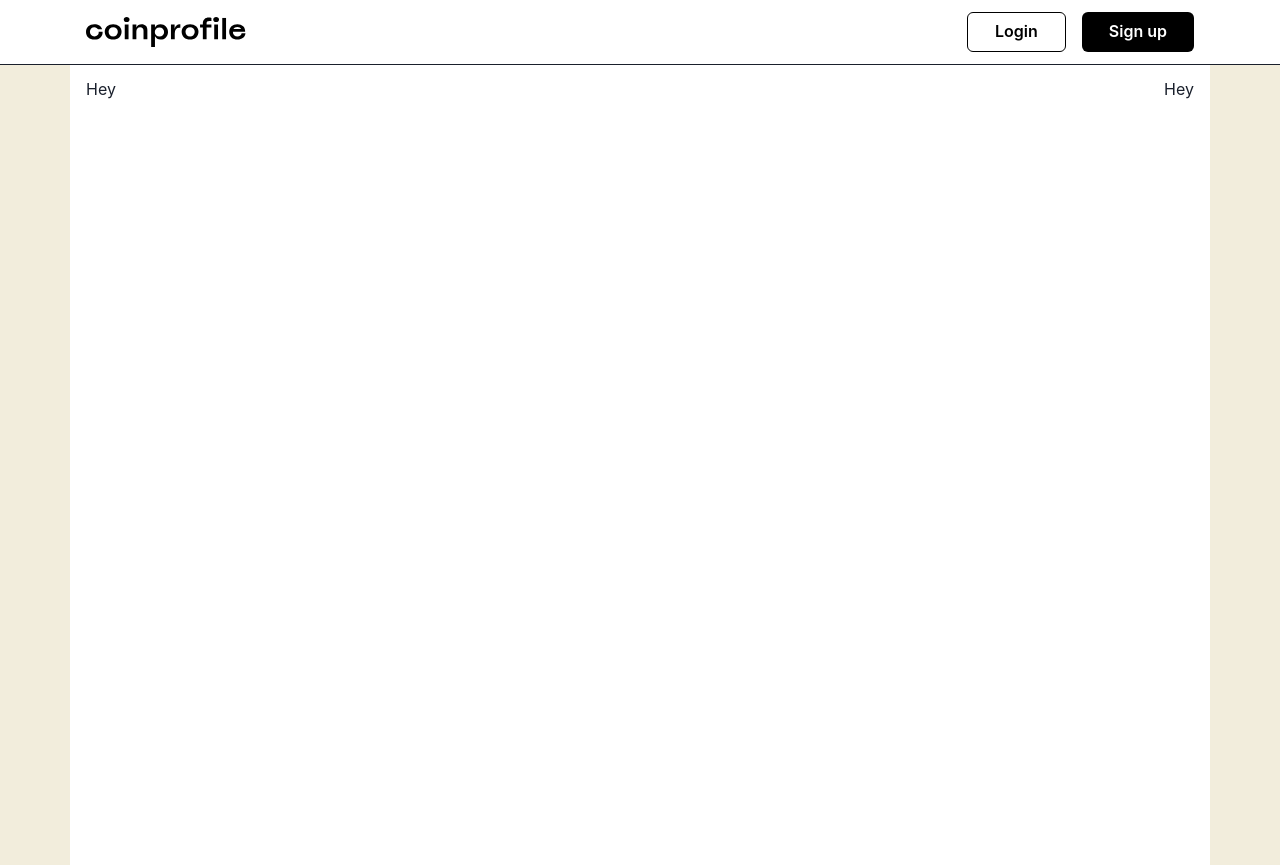
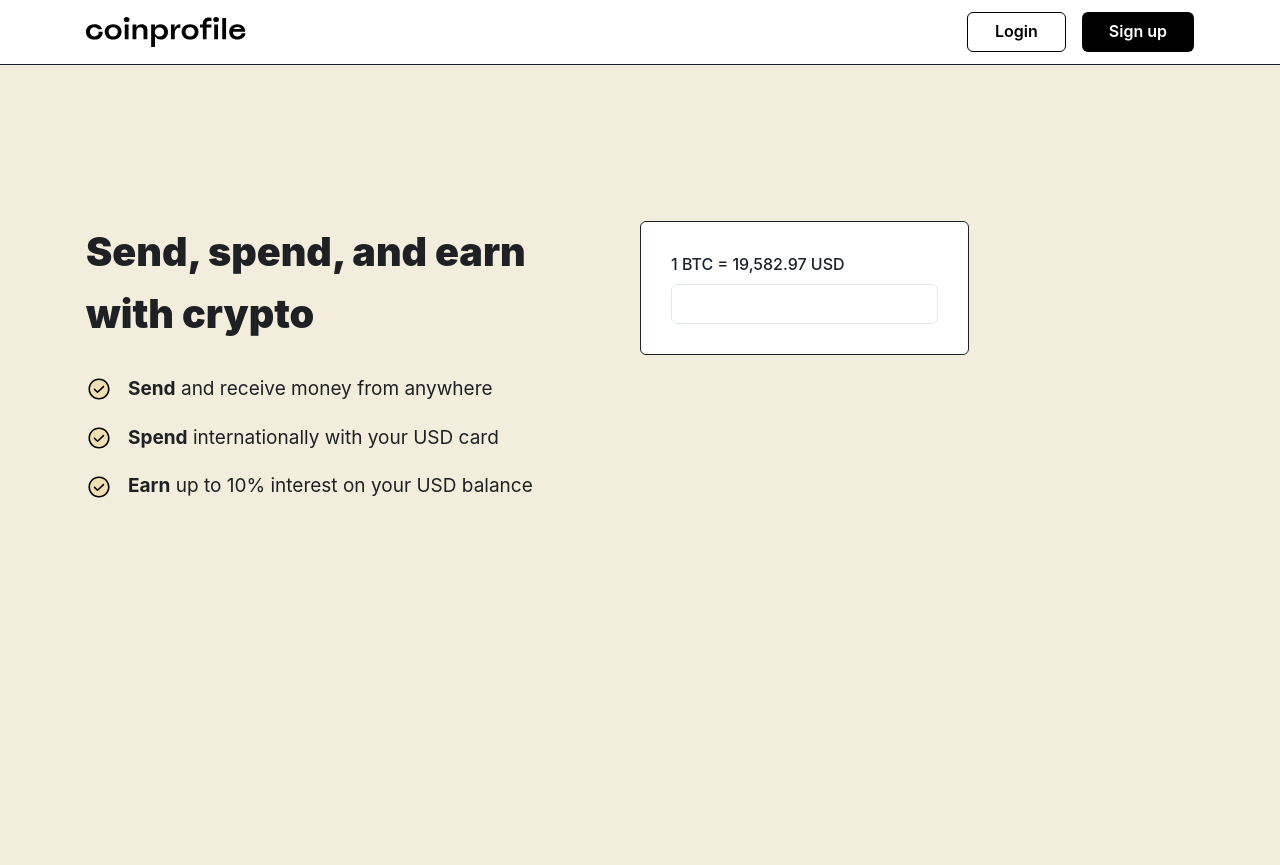
Before and after one commit to ProsperChihimba/coinprofile-clone, a React (Create React App) app: page / in a window 1280 px wide. Built offline with nearby package versions, Linux system fonts and the light colour scheme.

Commit message:
Add: Send money form component

```diff
--- a/src/components/web/main/index.jsx
+++ b/src/components/web/main/index.jsx
@@ -5,16 +5,59 @@ import {
     Flex,
     Spacer,
     Center,
-    Button
+    Button,
+    Text,
+    Image,
+    FormControl,
+    FormLabel,
+    Input,
+    FormHelperText,
 } from '@chakra-ui/react'
+import check from '../../../assets/CheckCircle_btyue9.svg'
 
 export const MainBody = () => {
     return (
-        <Container maxW={1140} pt={3} pb={3} bg='white' h='100vh'>
+        <Container maxW={1140} pt={3} pb={3} h='100vh'>
             <Flex>
-                <Box>Hey</Box>
+                <Box pt='13%' width='100%'>
+                    <Text pb='30px' fontSize='2.47222rem' fontWeight='900' color='rgb(31, 32, 35)' lineHeight='3.88rem'>Send, spend, and earn <br /> with crypto</Text>
+                    <Flex direction='column' gap={5}>
+                        <Box>
+                            <Flex>
+                                <Center gap={4}>
+                                    <Image src={check} boxSize="26px" />
+                                    <Text color='rgb(31, 32, 35)' fontSize='1.189rem' fontWeight='400' ><b>Send</b> and receive money from anywhere</Text>
+                                </Center>
+                            </Flex>
+                        </Box>
+                        <Box>
+                            <Flex>
+                                <Center gap={4}>
+                                    <Image src={check} boxSize="26px" />
+                                    <Text color='rgb(31, 32, 35)' fontSize='1.189rem' fontWeight='400' ><b>Spend</b> internationally with your USD card</Text>
+                                </Center>
+                            </Flex>
+                        </Box>
+                        <Box>
+                            <Flex>
+                                <Center gap={4}>
+                                    <Image src={check} boxSize="26px" />
+                                    <Text color='rgb(31, 32, 35)' fontSize='1.189rem' fontWeight='400' ><b>Earn</b> up to 10% interest on your USD balance</Text>
+                                </Center>
+                            </Flex>
+                        </Box>
+                    </Flex>
+                </Box>
                 <Spacer />
-                <Box>Hey</Box>
+                <Box pt='13%' w='100%'>
+                    <Box w='329px' bg='white' p={30} rounded='md' border='1px'>
+                        <FormControl>
+                            <FormLabel>1 BTC = 19,582.97 USD</FormLabel>
+                            <Input type='send' />
+                        </FormControl>
+                    </Box>
+
+                </Box>
             </Flex>
         </Container>
     )
```
Also changed, not shown: src/assets/CheckCircle_btyue9.svg (added), src/components/web/main/index.css (added).
